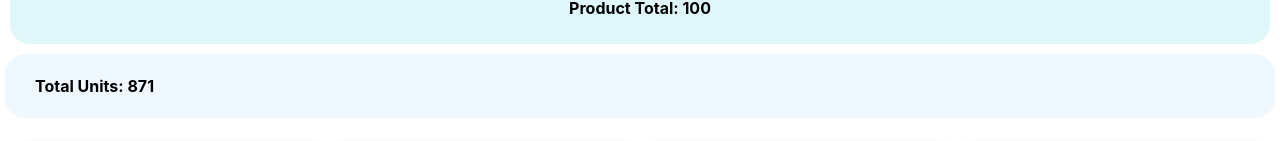
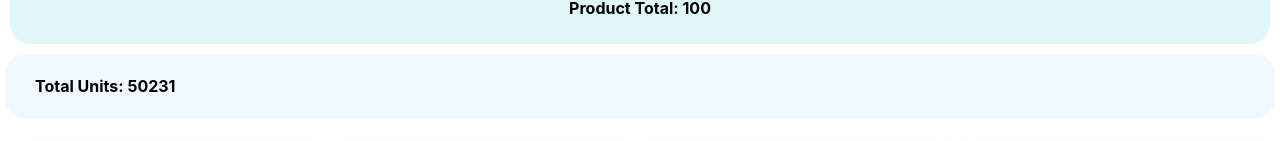
Before and after one commit to xcbhx/react-product-list, a React (Create React App) app: page / in a window 1280 px wide. Shown: the part 208-349 px from the top of the page. Built offline with nearby package versions, Linux system fonts and the light colour scheme.

Commit message:
edited totalUnits

```diff
--- a/src/App.js
+++ b/src/App.js
@@ -17,7 +17,7 @@ function App() {
     ? data
     : data.filter(product => product.category === selectedCategory);
 
-  const totalUnits = filterProducts.reduce((sum, product) => product.units, 0);
+  const totalUnits = filterProducts.reduce((sum, product) => sum + product.units, 0);
 
   return (
     <div className="App">
```
